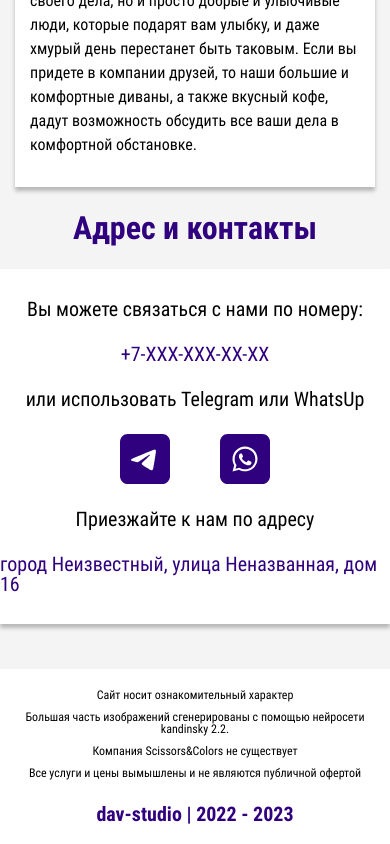
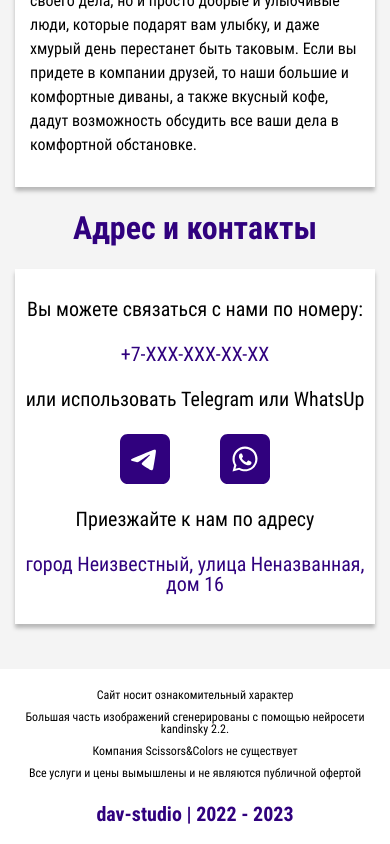
Before and after one commit to AntonDzyubenkoGit/Scissors-Colors, a React (Vite) app: page / in a window 390 px wide. Shown: the part 5605-6449 px from the top of the page. Built offline with nearby package versions, Linux system fonts and the light colour scheme.

Commit message:
Исправления стилей для секции Contacts

```diff
--- a/src/components/Contacts/Contacts.jsx
+++ b/src/components/Contacts/Contacts.jsx
@@ -1,6 +1,5 @@
 import React from 'react';
 import styles from './Contacts.module.css';
-// import { telegram_light } from '../../assets';
 import { telegram_light, telegram_dark, whatsapp_light, whatsapp_dark } from '../../assets';
 
 const Contacts = ({ isDarkMode }) => {
--- a/src/components/Contacts/Contacts.module.css
+++ b/src/components/Contacts/Contacts.module.css
@@ -1,11 +1,12 @@
 .contact {
   margin-top: 50px;
+  padding: 0 50px;
 }
 
 .contact__card {
   max-width: 1100px;
   margin: 50px auto 0;
-  padding: 30px 0;
+  padding: 30px 10px;
 
   display: flex;
   flex-direction: column;
@@ -16,6 +17,7 @@
   background-color: var(--light-bg-element-color);
   box-shadow: 0px 4px 4px 0px rgba(0, 0, 0, 0.25);
   font-size: 24px;
+  text-align: center;
 }
 
 .contact__card.dark {
@@ -54,6 +56,7 @@
 @media (max-width: 992px) {
   .contact {
     margin-top: 25px;
+    padding: 0 15px;
   }
 
   .contact__card {
```
